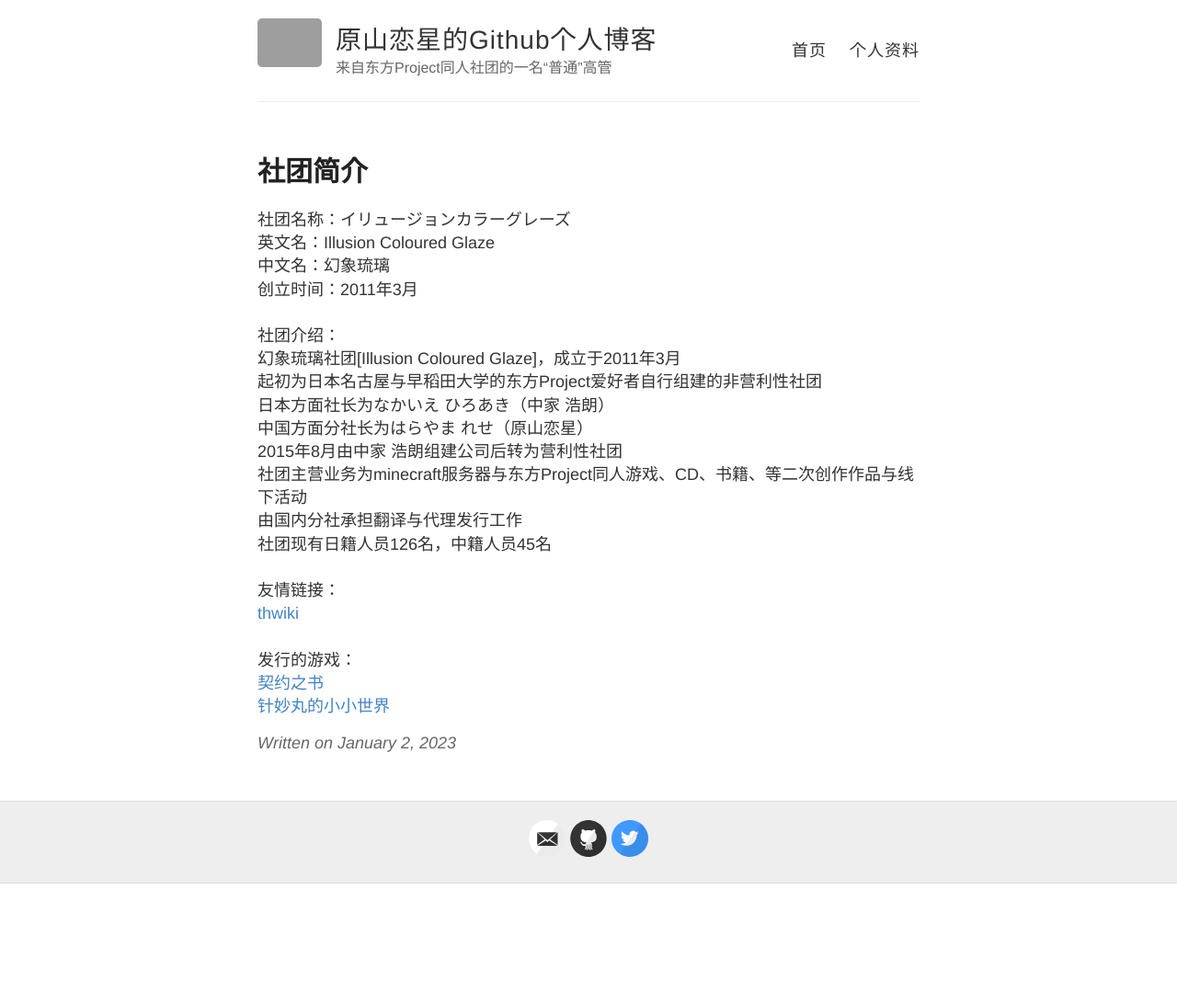
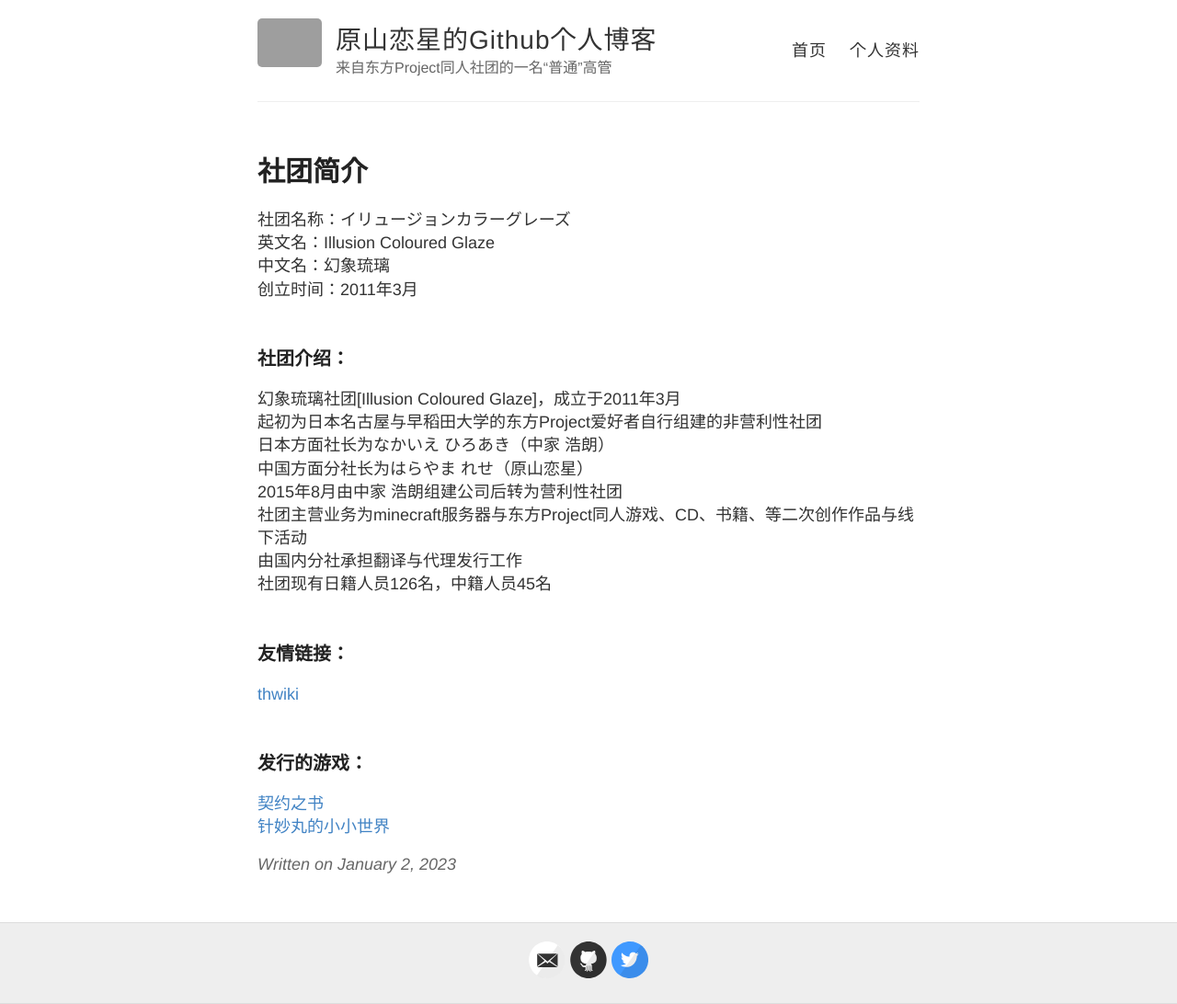
Before and after one commit to ManakaGekka/ManakaGekka.git1hub.io, a Jekyll site: the page built from _posts/2023-01-02-IllusionColouredGlaze.md, in a window 1280 px wide. Shown: the whole page at 92% size. Built offline with Jekyll 4.4.1, drawn with Linux system fonts in a browser that asks for light colours; before the commit the page ends 961 px from its top, so only the background shows below that; grey boxes are pictures that could not be loaded.

```diff
--- a/_posts/2023-01-02-IllusionColouredGlaze.md
+++ b/_posts/2023-01-02-IllusionColouredGlaze.md
@@ -8,7 +8,7 @@ title: 社团简介
 中文名：幻象琉璃<br>
 创立时间：2011年3月<br>
 <br>
-社团介绍：<br>
+### 社团介绍：<br>
 幻象琉璃社团[Illusion Coloured Glaze]，成立于2011年3月<br>
 起初为日本名古屋与早稻田大学的东方Project爱好者自行组建的非营利性社团<br>
 日本方面社长为なかいえ ひろあき（中家 浩朗）<br>
@@ -18,9 +18,9 @@ title: 社团简介
 由国内分社承担翻译与代理发行工作<br>
 社团现有日籍人员126名，中籍人员45名<br>
 <br>
-友情链接：<br>
+### 友情链接：<br>
 [thwiki](https://thwiki.cc/-/4m2m)<br>
 <br>
-发行的游戏：<br>
+### 发行的游戏：<br>
 [契约之书](https://thwiki.cc/-/552c)<br>
 [针妙丸的小小世界](https://thwiki.cc/-/52r6)<br>
```
